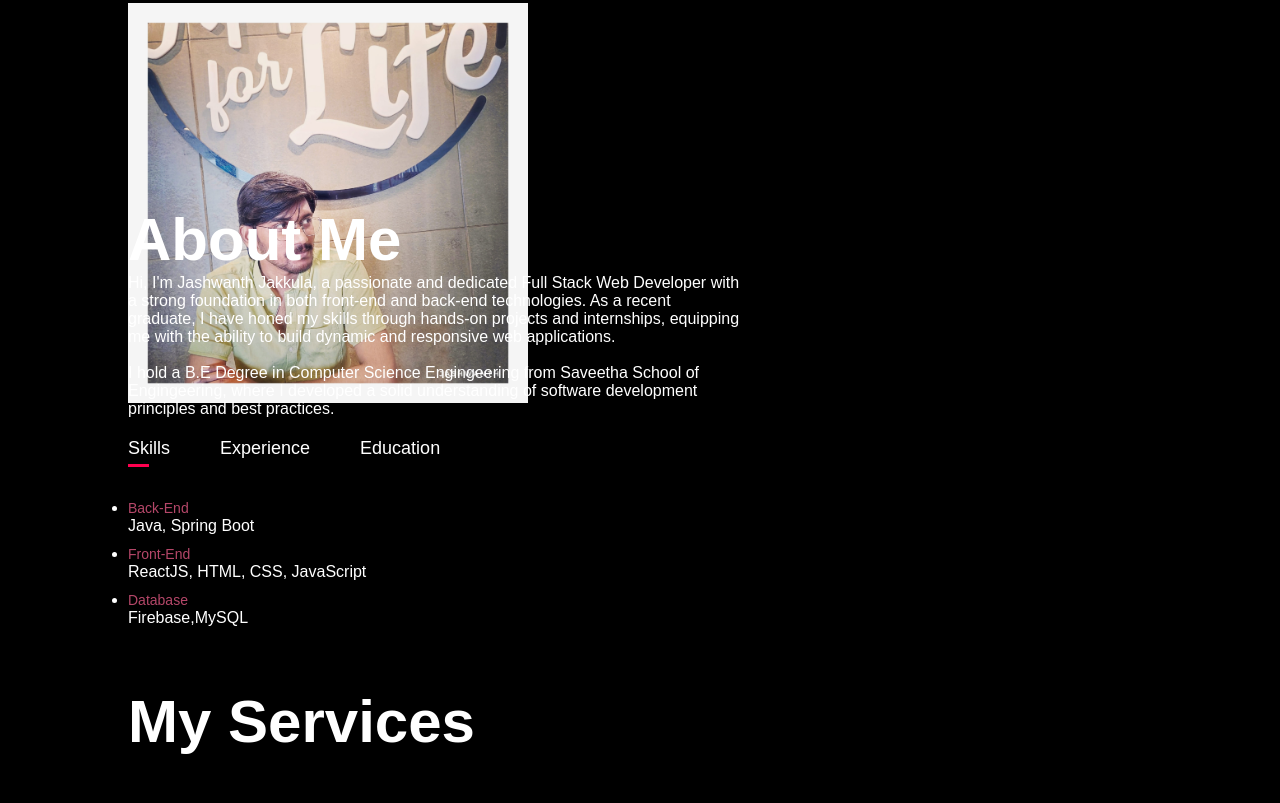
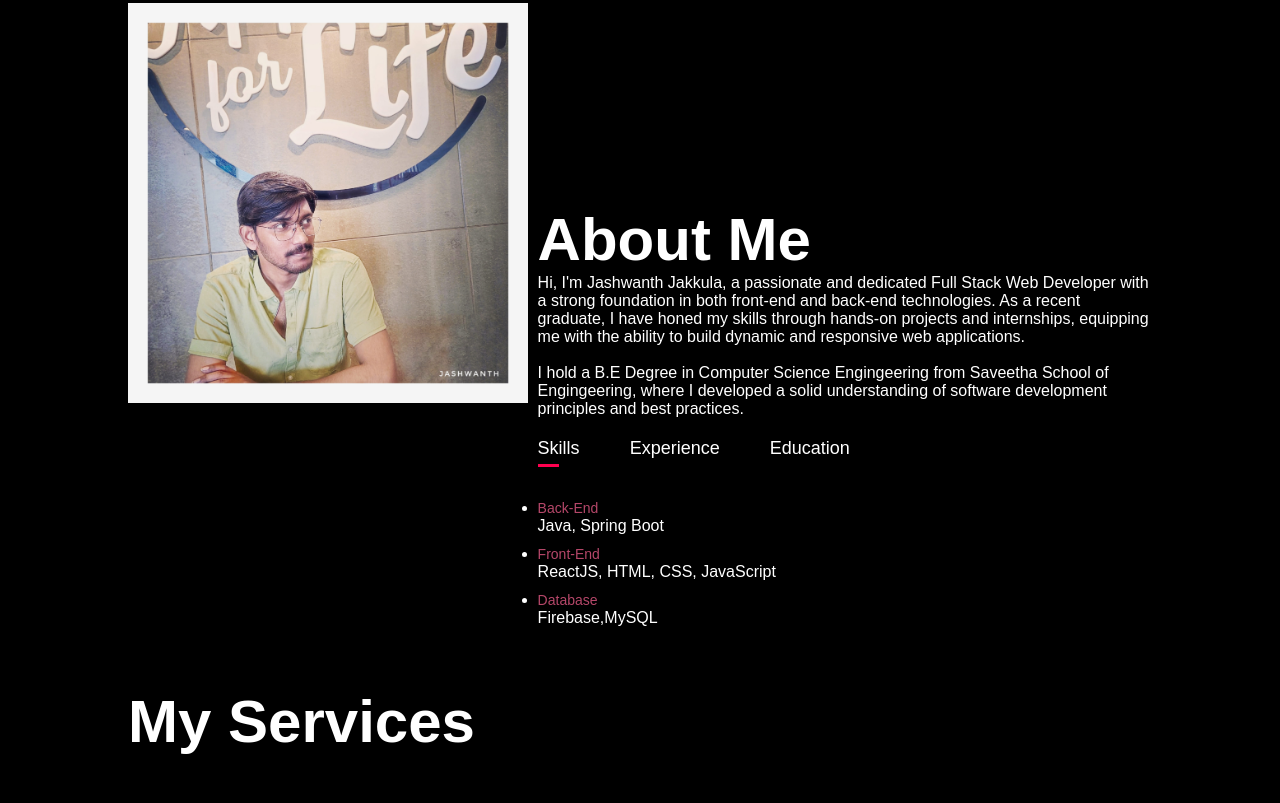
Before and after one commit to Jashwanth26/Portfolio-Website, a plain HTML site: page index.html in a window 1280 px wide. Shown: the part 605-1408 px from the top of the page. Drawn offline with Linux system fonts and the light colour scheme.

Commit message:
Update index.html

```diff
--- a/index.html
+++ b/index.html
@@ -37,6 +37,9 @@
     <div id="about">
         <div class="container">
             <div class="row">
+                <div class="about-col-1">
+
+                </div>
                 <div class="about-col-2">
                     <h1 class="subtitle">About Me</h1>
                     <p>Hi, I'm Jashwanth Jakkula, a passionate and dedicated Full Stack Web Developer with a strong foundation in both front-end and back-end technologies. As a recent graduate, I have honed my skills through hands-on projects and internships, equipping me with the ability to build dynamic and responsive web applications. <br><br>
```
